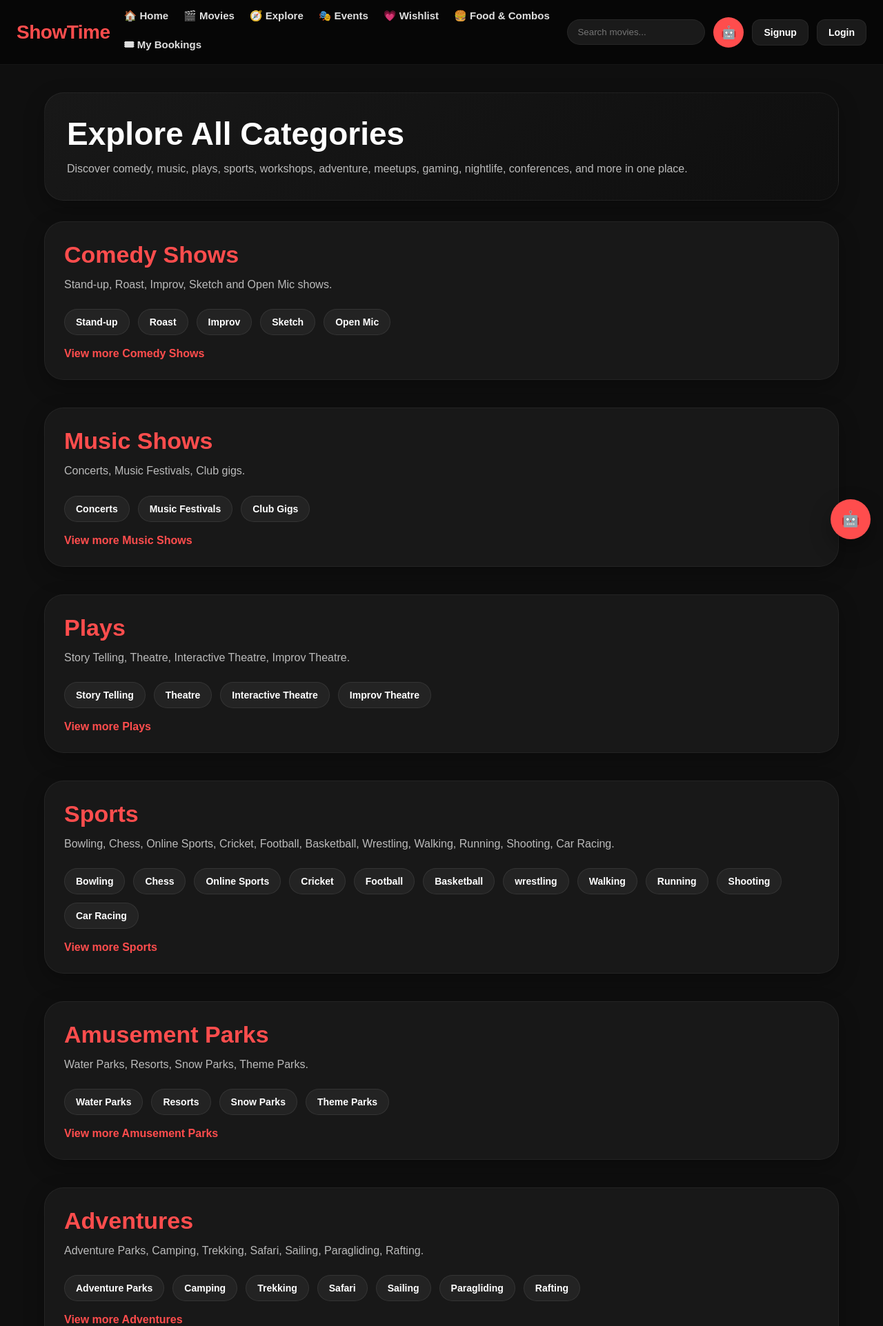
After one commit to aditikumari5/trainingproject, a Django app: page /explore/ in a window 1280 px wide. The commit adds this page. Shown: the top 1923 px of the page at 69% size. Run offline with Django 5.2, Linux system fonts and the light colour scheme.

Commit message:
Updated ShowTime

```diff
--- /dev/null
+++ b/booking/templates/booking/explore.html
@@ -0,0 +1,140 @@
+{% extends "base.html" %}
+
+{% block content %}
+
+<style>
+body{
+    background:#0f0f0f;
+    color:white;
+    font-family:Arial,sans-serif;
+}
+
+.explore-container{
+    width:90%;
+    max-width:1280px;
+    margin:40px auto;
+}
+
+.hero{
+    background:linear-gradient(135deg,#181818,#0f0f0f);
+    border:1px solid rgba(255,255,255,.06);
+    border-radius:28px;
+    padding:32px;
+    margin-bottom:30px;
+    box-shadow:0 10px 30px rgba(0,0,0,.3);
+}
+
+.hero h1{
+    font-size:46px;
+    margin-bottom:10px;
+}
+
+.hero p{
+    color:#bbb;
+    line-height:1.7;
+    font-size:16px;
+}
+
+.section{
+    margin-bottom:40px;
+    background:#181818;
+    border-radius:28px;
+    padding:28px;
+    box-shadow:0 10px 30px rgba(0,0,0,.3);
+    border:1px solid rgba(255,255,255,.05);
+}
+
+.section h2{
+    font-size:34px;
+    color:#ff4d4d;
+    margin-bottom:10px;
+}
+
+.section-desc{
+    color:#bbb;
+    line-height:1.7;
+    margin-bottom:22px;
+}
+
+.chips{
+    display:flex;
+    flex-wrap:wrap;
+    gap:12px;
+}
+
+.chip{
+    display:inline-block;
+    padding:10px 16px;
+    border-radius:999px;
+    text-decoration:none;
+    color:white;
+    background:#232323;
+    border:1px solid rgba(255,255,255,.08);
+    transition:.25s;
+    font-size:14px;
+    font-weight:600;
+}
+
+.chip:hover{
+    transform:translateY(-2px);
+    background:#2b2b2b;
+    border-color:rgba(255,77,77,.35);
+}
+
+.section-footer{
+    margin-top:18px;
+    display:flex;
+    gap:12px;
+    flex-wrap:wrap;
+}
+
+.small-link{
+    text-decoration:none;
+    color:#ff4d4d;
+    font-weight:bold;
+}
+
+@media(max-width:768px){
+    .hero h1{
+        font-size:32px;
+    }
+
+    .section h2{
+        font-size:26px;
+    }
+}
+</style>
+
+<div class="explore-container">
+
+    <div class="hero">
+        <h1>Explore All Categories</h1>
+        <p>
+            Discover comedy, music, plays, sports, workshops, adventure, meetups, gaming, nightlife, conferences, and more in one place.
+        </p>
+    </div>
+
+    {% for section in sections %}
+        <div class="section">
+            <h2>{{ section.title }}</h2>
+            <div class="section-desc">{{ section.description }}</div>
+
+            <div class="chips">
+                {% for item in section.items %}
+                    <a href="{% url 'events' %}?q={{ item.1|urlencode }}" class="chip">
+                        {{ item.0 }}
+                    </a>
+                {% endfor %}
+            </div>
+
+            <div class="section-footer">
+                <a class="small-link" href="{% url 'events' %}?q={{ section.title|urlencode }}">
+                    View more {{ section.title }}
+                </a>
+            </div>
+        </div>
+    {% endfor %}
+
+</div>
+
+{% endblock %}
--- a/booking/templates/booking/history.html
+++ b/booking/templates/booking/history.html
@@ -264,12 +264,6 @@
 
                             </a>
 
-                            <a href="{% url 'cancel_booking' booking.id %}"
-                               class="btn cancel-btn">
-
-                                ❌ Cancel
-
-                            </a>
 
                         </div>
 
--- a/booking/urls.py
+++ b/booking/urls.py
@@ -157,4 +157,6 @@ urlpatterns = [
 
     path("events/<slug:slug>/", views.event_detail, name="event_detail"),
 
+    path("explore/", views.explore, name="explore"),
+
 ]
--- a/booking/views.py
+++ b/booking/views.py
@@ -1679,52 +1679,51 @@ def remove_from_wishlist(request, movie_id):
 
 @require_POST
 def chatbot_reply(request):
-
-    # other code...
-
-    client = OpenAI(
-        api_key=settings.OPENAI_API_KEY
-    )
-
-    response = client.responses.create(
-        model="gpt-5.5",
-        input=message,
-    )
-
-    # ---------------------------
-    # Build live context from your database
-    # ---------------------------
-    today = timezone.localdate()
-
-    upcoming_movies = Movie.objects.filter(
-        is_active=True,
-        release_date__gte=today
-    ).order_by("release_date")[:8]
-
-    top_movies = Movie.objects.filter(is_active=True).order_by("-rating", "-vote_count")[:8]
-
-    upcoming_context = "\n".join(
-        [
-            f"- {m.title} | Release: {m.release_date} | Genre: {m.genre or 'N/A'} | Budget: {getattr(m, 'budget_level', 'N/A')}"
-            for m in upcoming_movies
-        ]
-    ) or "No upcoming movies found."
-
-    top_context = "\n".join(
-        [
-            f"- {m.title} | Genre: {m.genre or 'N/A'} | Rating: {m.rating or 0} | Budget: {getattr(m, 'budget_level', 'N/A')}"
-            for m in top_movies
-        ]
-    ) or "No movies found."
-
-    # Keep a short conversation history in session
-    history = request.session.get("chatbot_history", [])
-    history = history[-6:]  # last few turns only
-
-    system_prompt = f"""
+    try:
+        data = json.loads(request.body or "{}")
+        message = (data.get("message") or "").strip()
+
+        if not message:
+            return JsonResponse({"reply": "Please enter a message."}, status=400)
+
+        if not getattr(settings, "OPENAI_API_KEY", None):
+            return JsonResponse(
+                {"reply": "OpenAI API key is missing."},
+                status=500,
+            )
+
+        today = timezone.localdate()
+
+        upcoming_movies = Movie.objects.filter(
+            is_active=True,
+            release_date__gte=today,
+        ).order_by("release_date")[:8]
+
+        top_movies = Movie.objects.filter(
+            is_active=True
+        ).order_by("-rating", "-vote_count")[:8]
+
+        upcoming_context = "\n".join(
+            [
+                f"- {m.title} | Release: {m.release_date} | Genre: {m.genre or 'N/A'} | Budget: {getattr(m, 'budget_level', 'N/A')}"
+                for m in upcoming_movies
+            ]
+        ) or "No upcoming movies found."
+
+        top_context = "\n".join(
+            [
+                f"- {m.title} | Genre: {m.genre or 'N/A'} | Rating: {m.rating or 0} | Budget: {getattr(m, 'budget_level', 'N/A')}"
+                for m in top_movies
+            ]
+        ) or "No movies found."
+
+        history = request.session.get("chatbot_history", [])[-6:]
+
+        system_prompt = f"""
 You are ShowTime AI, a helpful movie and event assistant.
 
 Use the following live ShowTime data when answering:
+
 UPCOMING MOVIES:
 {upcoming_context}
 
@@ -1740,31 +1739,27 @@ Rules:
 - Do not invent movie names or release dates.
 """
 
-    # Build the full prompt from system + short history + current user message
-    prompt_parts = [system_prompt]
-
-    for item in history:
-        role = item.get("role", "user")
-        content = item.get("content", "")
-        prompt_parts.append(f"{role.upper()}: {content}")
-
-    prompt_parts.append(f"USER: {message}")
-    prompt_parts.append("ASSISTANT:")
-
-    prompt = "\n\n".join(prompt_parts)
-
-    try:
-        client = OpenAI()
+        prompt_parts = [system_prompt]
+        for item in history:
+            role = item.get("role", "user")
+            content = item.get("content", "")
+            prompt_parts.append(f"{role.upper()}: {content}")
+
+        prompt_parts.append(f"USER: {message}")
+        prompt_parts.append("ASSISTANT:")
+        prompt = "\n\n".join(prompt_parts)
+
+        client = OpenAI(api_key=settings.OPENAI_API_KEY)
+
         response = client.responses.create(
-            model="gpt-5.5",
+            model="gpt-4.1-mini",
             input=prompt,
         )
+
         reply = (response.output_text or "").strip()
-
         if not reply:
             reply = "I could not generate a reply right now."
 
-        # Save chat history
         history.append({"role": "user", "content": message})
         history.append({"role": "assistant", "content": reply})
         request.session["chatbot_history"] = history[-10:]
@@ -1773,12 +1768,11 @@ Rules:
         return JsonResponse({"reply": reply})
 
     except Exception as e:
-        print("OpenAI chatbot error:", repr(e))
+        print("CHATBOT ERROR:", repr(e))
         return JsonResponse(
             {"reply": "Sorry, the chatbot is unavailable right now."},
             status=500,
         )
-
 # ---------------------------
 # FOOD OFFERS
 # ---------------------------
@@ -2003,36 +1997,61 @@ def _normalize_ticketmaster_event(item: dict, category: str):
     }
 
 
+# ---------------------------
+# EVENTS
+# ---------------------------
 def events(request):
     """
     Live Ticketmaster events page.
 
-    Comedy section is expanded using multiple genre-specific searches:
-    - stand up comedy
-    - roast battle
-    - improv comedy
-    - sketch comedy
-    - open mic comedy
-
-    Music section stays as before.
+    Comedy is split into separate sections:
+    - Stand-Up
+    - Roast
+    - Improv
+    - Sketch
+    - Open Mic
+
+    Music stays as one section.
     """
     q = request.GET.get("q", "").strip()
     country = request.GET.get("country", "US").strip().upper()
 
-    # ---------------------------
-    # COMEDY: genre-specific searches
-    # ---------------------------
-    comedy_keywords = [
-        "stand up comedy",
-        "roast battle",
-        "improv comedy",
-        "sketch comedy",
-        "open mic comedy",
+    comedy_specs = [
+        {
+            "title": "Stand-Up Shows",
+            "badge": "Stand-Up",
+            "keyword": "stand up comedy",
+            "description": "Enjoy stand-up specials, club sets, live punchlines, and comedy nights.",
+        },
+        {
+            "title": "Roast Shows",
+            "badge": "Roast",
+            "keyword": "roast comedy",
+            "description": "Sharp one-liners, roast battles, and crowd-favorite comedy showdowns.",
+        },
+        {
+            "title": "Improv Shows",
+            "badge": "Improv",
+            "keyword": "improv comedy",
+            "description": "Unscripted comedy, spontaneous scenes, and live improv performances.",
+        },
+        {
+            "title": "Sketch Shows",
+            "badge": "Sketch",
+            "keyword": "sketch comedy",
+            "description": "Short comedy acts, sketch performances, and hilarious stage scenes.",
+        },
+        {
+            "title": "Open Mic Shows",
+            "badge": "Open Mic",
+            "keyword": "open mic comedy",
+            "description": "Fresh comics, open mic nights, and up-and-coming stand-up talent.",
+        },
     ]
 
-    comedy_raw = []
-
-    for keyword in comedy_keywords:
+    comedy_sections = []
+
+    for spec in comedy_specs:
         comedy_params = {
             "size": 12,
             "classificationName": "Comedy",
@@ -2041,25 +2060,37 @@ def events(request):
         if country:
             comedy_params["countryCode"] = country
 
-        # If user typed something in search, combine it with the genre keyword
-        # Example: "delhi stand up comedy"
         if q:
-            comedy_params["keyword"] = f"{q} {keyword}"
+            comedy_params["keyword"] = f"{q} {spec['keyword']}"
         else:
-            comedy_params["keyword"] = keyword
+            comedy_params["keyword"] = spec["keyword"]
 
         comedy_payload = _ticketmaster_get("/events.json", comedy_params)
 
-        events_list = (
+        comedy_raw = (
             comedy_payload.get("_embedded", {}).get("events", [])
             if comedy_payload
             else []
         )
 
-        comedy_raw.extend(events_list)
+        comedy_raw = _dedupe_ticketmaster_events(comedy_raw)
+
+        comedy_events = [
+            _normalize_ticketmaster_event(item, spec["badge"])
+            for item in comedy_raw
+        ]
+
+        comedy_sections.append(
+            {
+                "title": spec["title"],
+                "description": spec["description"],
+                "badge": spec["badge"],
+                "events": comedy_events,
+            }
+        )
 
     # ---------------------------
-    # MUSIC: keep normal search
+    # MUSIC
     # ---------------------------
     music_params = {
         "size": 12,
@@ -2080,6 +2111,19 @@ def events(request):
         else []
     )
 
+    music_raw = _dedupe_ticketmaster_events(music_raw)
+    music_events = [_normalize_ticketmaster_event(item, "Music") for item in music_raw]
+
+    return render(
+        request,
+        "booking/events.html",
+        {
+            "comedy_sections": comedy_sections,
+            "music_events": music_events,
+            "q": q,
+            "country": country,
+        },
+    )
     # ---------------------------
     # Remove duplicate events
     # ---------------------------
@@ -2126,3 +2170,198 @@ def event_detail(request, slug):
         "booking/event_detail.html",
         {"event": event},
     )
+# ---------------------------
+# EXPLORE OTHER EVENTS
+# ---------------------------
+def explore(request):
+    """
+    Explore page with BookMyShow-style category sections.
+    """
+
+    sections = [
+        {
+            "title": "Comedy Shows",
+            "description": "Stand-up, Roast, Improv, Sketch and Open Mic shows.",
+            "items": [
+                ("Stand-up", "stand-up comedy"),
+                ("Roast", "roast comedy"),
+                ("Improv", "improv comedy"),
+                ("Sketch", "sketch comedy"),
+                ("Open Mic", "open mic comedy"),
+            ],
+        },
+
+        {
+            "title": "Music Shows",
+            "description": "Concerts, Music Festivals, Club gigs.",
+            "items": [
+                ("Concerts", "Concert"),
+                ("Music Festivals", "music festival"),
+                ("Club Gigs", "club gigs"),
+            ],
+        },
+
+        {
+            "title": "Plays",
+            "description": "Story Telling, Theatre, Interactive Theatre, Improv Theatre.",
+            "items": [
+                ("Story Telling", "story telling"),
+                ("Theatre", "theatre"),
+                ("Interactive Theatre", "interactive theatre"),
+                ("Improv Theatre", "improv theatre"),
+            ],
+        },
+
+        {
+            "title": "Sports",
+            "description": "Bowling, Chess, Online Sports, Cricket, Football, Basketball, Wrestling, Walking, Running, Shooting, Car Racing.",
+            "items": [
+                ("Bowling", "bowling"),
+                ("Chess", "chess"),
+                ("Online Sports", "online sports"),
+                ("Cricket", "cricket"),
+                ("Football", "football"),
+                ("Basketball", "basketball"),
+                ("wrestling", "wrestling"),
+                ("Walking", "walking"),
+                ("Running", "running"),
+                ("Shooting", "shooting"),
+                ("Car Racing", "car racing"),
+            ],
+        },
+
+        {
+            "title": "Amusement Parks",
+            "description": "Water Parks, Resorts, Snow Parks, Theme Parks.",
+            "items": [
+                ("Water Parks", "water park"),
+                ("Resorts", "resort"),
+                ("Snow Parks", "snow park"),
+                ("Theme Parks", "theme park"),
+            ],
+        },
+
+        {
+            "title": "Adventures",
+            "description": "Adventure Parks, Camping, Trekking, Safari, Sailing, Paragliding, Rafting.",
+            "items": [
+                ("Adventure Parks", "adventure parks"),
+                ("Camping", "camping"),
+                ("Trekking", "trekking"),
+                ("Safari", "safari"),
+                ("Sailing", "sailing"),
+                ("Paragliding", "paragliding"),
+                ("Rafting", "rafting"),
+            ],
+        },
+
+        {
+            "title": "Workshops",
+            "description": "Acting, Business, Comedy, Fashion & Beauty, Performing Arts, Gaming, Master Class, Storytelling, Upskill, Wellness, Theatre, Book Literature, Technology, Painting, Health & Fitness, Education, Jewellery, Dance, Photography, Yoga, Environment, Music, Food & Drinks, Magic, Poetry.",
+            "items": [
+                ("Acting", "acting"),
+                ("Business", "business"),
+                ("Comedy", "comedy"),
+                ("Fashion & Beauty", "fashion & beauty"),
+                ("Performing Arts", "performing arts"),
+                ("Gaming", "gaming"),
+                ("Master Class", "master class"),
+                ("StoryTelling", "storytelling"),
+                ("UpSkills", "upskill"),
+                ("Wellness", "wellness"),
+                ("Theatre", "theatre"),
+                ("Book Literature", "book literature"),
+                ("Technology", "technology"),
+                ("Painting", "painting"),
+                ("Health & Fitness", "health & fitness"),
+                ("Education", "education"),
+                ("Jewellery", "jewellery"),
+                ("Dance", "dance"),
+                ("Photography", "photography"),
+                ("Yoga", "yoga"),
+                ("Environment", "environment"),
+                ("Music", "music"),
+                ("Food & Drinks", "food & drink"),
+                ("Magic", "magic"),
+                ("Poetry", "poetry"),
+            ],
+        },
+
+        {
+            "title": "Kid Zone",
+            "description": "Competition, Education, Hobby Classes, Fun Activities.",
+            "items": [
+                ("Competition", "competition"),
+                ("Education", "education"),
+                ("Hobby Classes", "hobby classes"),
+                ("Fun ACtivities", "fun activities"),
+            ],
+        },
+
+        {
+            "title": "Stream",
+            "description": "Language, Coming Soon, Free Movies, Premiere.",
+            "items": [
+                ("Language", "language"),
+                ("Coming Soon", "coming soon"),
+                ("Free Movies", "free movies"),
+                ("Premiere", "premiere"),
+            ],
+        },
+
+        {
+            "title": "Performances",
+            "description": "Book Reading, Dance, Magic, Music, Poetry.",
+            "items": [
+                ("Book Reading", "book reading"),
+                ("Dance", "dance"),
+                ("Magic", "magic"),
+                ("Music", "music"),
+                ("Poetry", "poetry"),
+            ],
+        },
+
+        {
+            "title": "Meetups",
+            "description": "Business, Self Improvement, Music, Photography, Poetry, Storytelling.",
+            "items": [
+                ("Business", "business"),
+                ("Self Improvement", "self improvement"),
+                ("Music", "music"),
+                ("Photography", "photography"),
+                ("Poetry", "poetry"),
+                ("Storytelling", "storytelling"),
+            ],
+        },
+
+        {
+            "title": "Gaming",
+            "description": "Gaming events, tournaments, and community meetups.",
+            "items": [
+                ("Gaming Events", "gaming"),
+            ],
+        },
+
+        {
+            "title": "NightLife",
+            "description": "DJ nights, party events, club nights, and late-evening fun.",
+            "items": [
+                ("DJ Nights", "dj night"),
+                ("Party Events", "party"),
+                ("Club Nights", "club night"),
+            ],
+        },
+
+        {
+            "title": "Conferences",
+            "description": "Business conferences, tech talks, summits, and seminars.",
+            "items": [
+                ("Business Conference", "business conference"),
+                ("Tech Conference", "tech conference"),
+                ("Summit", "summit"),
+                ("Seminar", "seminar"),
+            ],
+        },
+
+    ]
+    return render(request, "booking/explore.html", {"sections": sections})
--- a/templates/base.html
+++ b/templates/base.html
@@ -279,6 +279,8 @@
         <nav class="nav-links">
             <a href="{% url 'home' %}">🏠 Home</a>
             <a href="{% url 'movies' %}">🎬 Movies</a>
+            <a href="{% url 'explore' %}">🧭 Explore</a>
+            <a href="{% url 'events' %}">🎭 Events</a>
             <a href="{% url 'wishlist' %}">💗 Wishlist</a>
             <a href="{% url 'food_offers' %}">🍔 Food & Combos</a>
             <a href="{% url 'my_bookings' %}">🎟 My Bookings</a>
```
Also changed, not shown: booking/templates/booking/events.html (+10 -12 lines).
